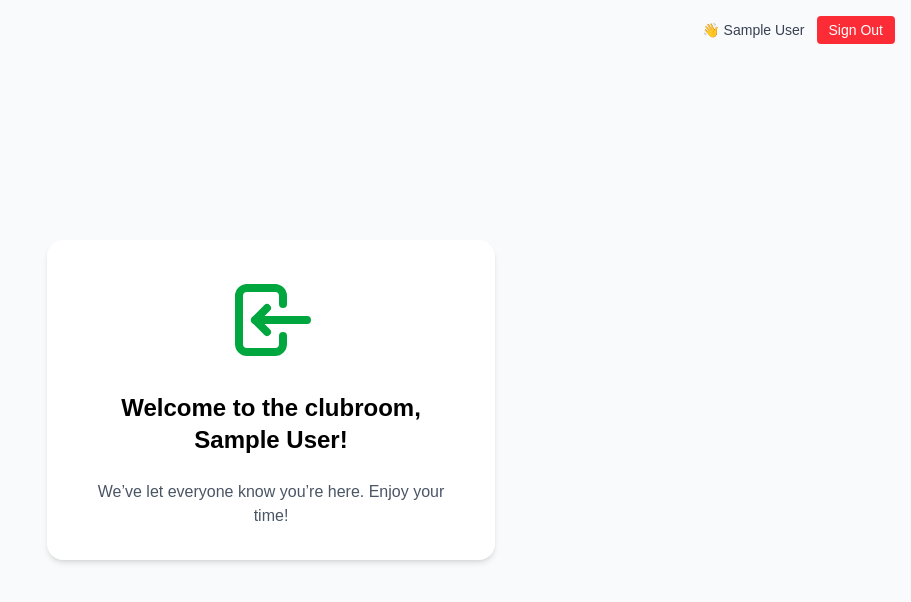
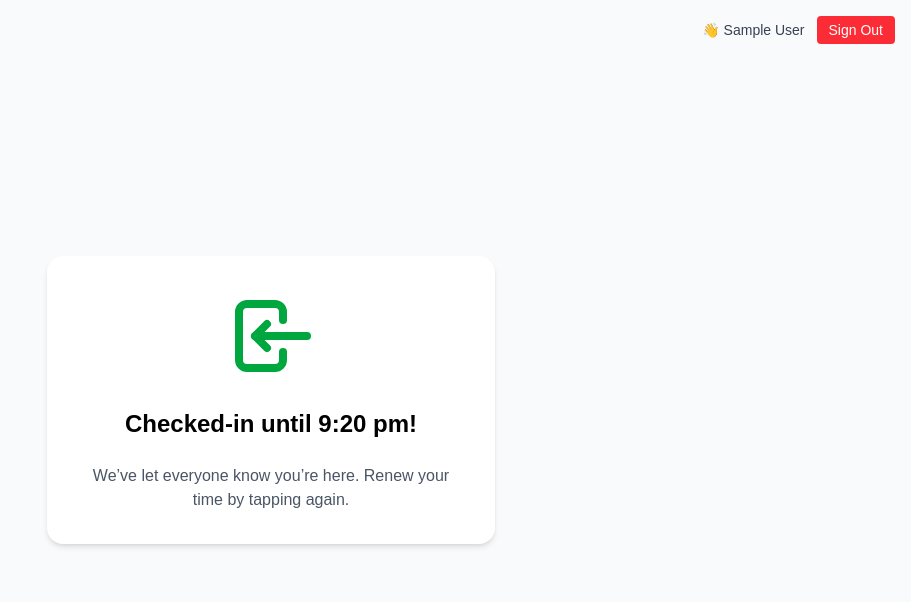
Before and after one commit to nwplus/clubroomie, a Next.js app in the folder client/: page /checkin in a window 1280 px wide. Shown: the top 602 px of the page, without its empty margins (369-1280 px from the left). Built offline with nearby package versions, Linux system fonts and the light colour scheme; no server answers; sample sign-in values are in the browser's storage.

Commit message:
feat: display checkin duration upon checkin

```diff
--- a/client/src/app/checkin/page.tsx
+++ b/client/src/app/checkin/page.tsx
@@ -1,11 +1,12 @@
 "use client";
 
 import axios from "axios";
-import { Suspense, useEffect, useRef } from "react";
+import { Suspense, useEffect, useRef, useState } from "react";
 import { TbLogin } from "react-icons/tb";
 import RequireAuth from "../components/RequireAuth";
 import { useAuth } from "../context/AuthContext";
 import { useSearchParams } from "next/navigation";
+import { formatExpiration } from "../lib/time";
 
 const MS_IN_SEC = 1000;
 const MS_IN_MIN = 60 * MS_IN_SEC;
@@ -22,16 +23,18 @@ function CheckIn() {
   const { user } = useAuth();
   const hasCheckedIn = useRef(false);
   const searchParams = useSearchParams();
+  const [expiration, setExpiration] = useState<string | null>(null);
 
   useEffect(() => {
     if (user && !hasCheckedIn.current) {
       hasCheckedIn.current = true;
 
-      const durationParam = searchParams.get("duration");
+      const durationParam = searchParams.get("duration") || "30";
       const durationMinutes = durationParam ? parseInt(durationParam) : null;
       const expirationISO =
         durationMinutes &&
         new Date(Date.now() + durationMinutes * MS_IN_MIN).toISOString();
+      setExpiration(expirationISO as string | null);
 
       const url = `${process.env.NEXT_PUBLIC_SERVER_URL}/checkin`;
       axios.post(url, {
@@ -47,12 +50,13 @@ function CheckIn() {
         <div className="bg-white rounded-2xl shadow-md p-8 flex flex-col items-center gap-6 w-full max-w-md text-center">
           <TbLogin className="w-24 h-24 text-green-600" />
           <h1 className="text-2xl font-semibold">
-            {user
-              ? `Welcome to the clubroom, ${user.displayName}!`
+            {user && expiration
+              ? `Checked-in until ${formatExpiration(expiration)}!`
               : "Loading..."}
           </h1>
           <p className="text-gray-600">
-            We’ve let everyone know you’re here. Enjoy your time!
+            We’ve let everyone know you’re here. Renew your time by tapping
+            again.
           </p>
         </div>
       </div>
--- /dev/null
+++ b/client/src/app/lib/time.ts
@@ -0,0 +1,10 @@
+export function formatExpiration(iso: string) {
+  const date = new Date(iso);
+  const options: Intl.DateTimeFormatOptions = {
+    hour: "numeric",
+    minute: "2-digit",
+    hour12: true,
+    timeZone: "America/Los_Angeles", // PST/PDT
+  };
+  return new Intl.DateTimeFormat("en-US", options).format(date).toLowerCase(); // e.g., "4:20 PM"
+}
```
